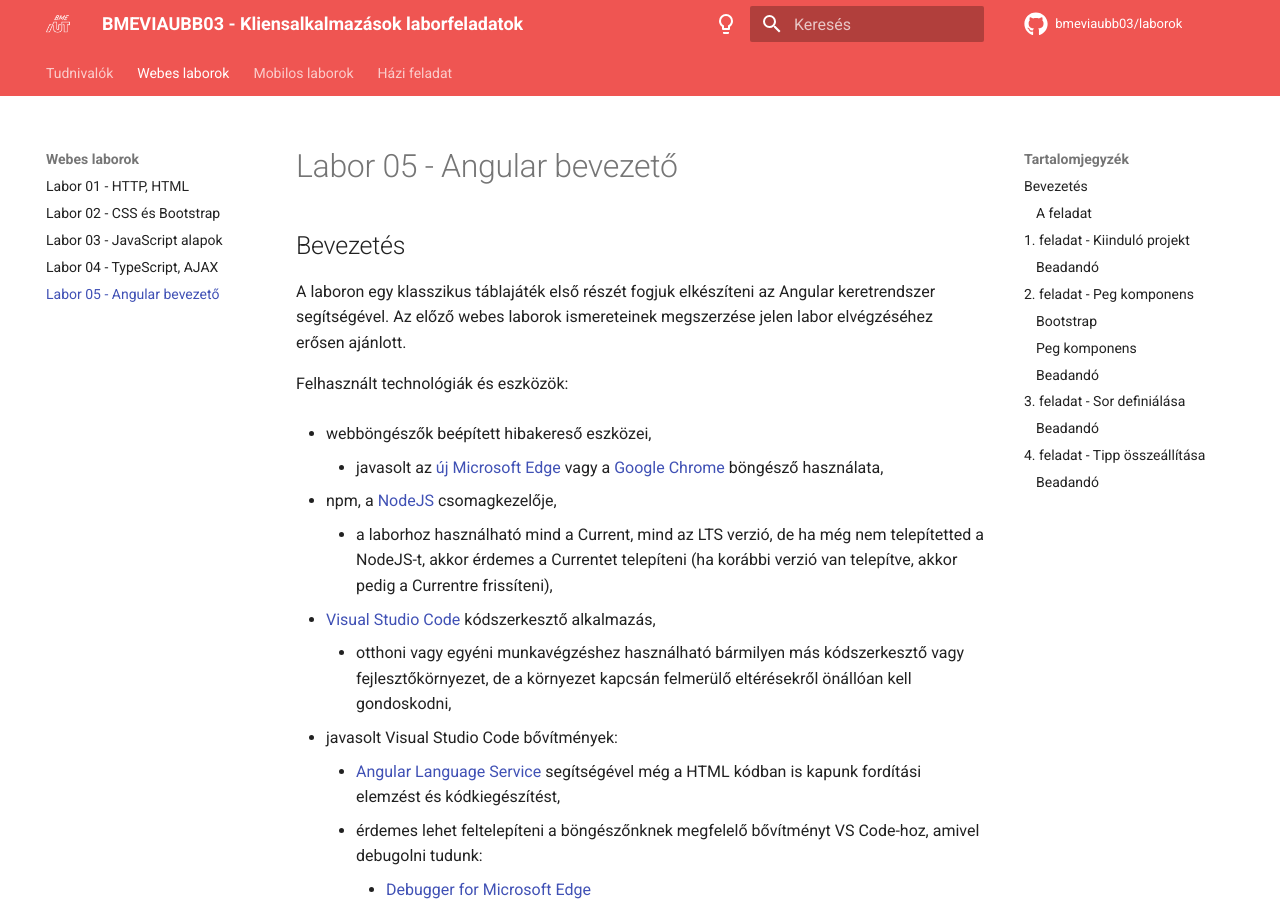
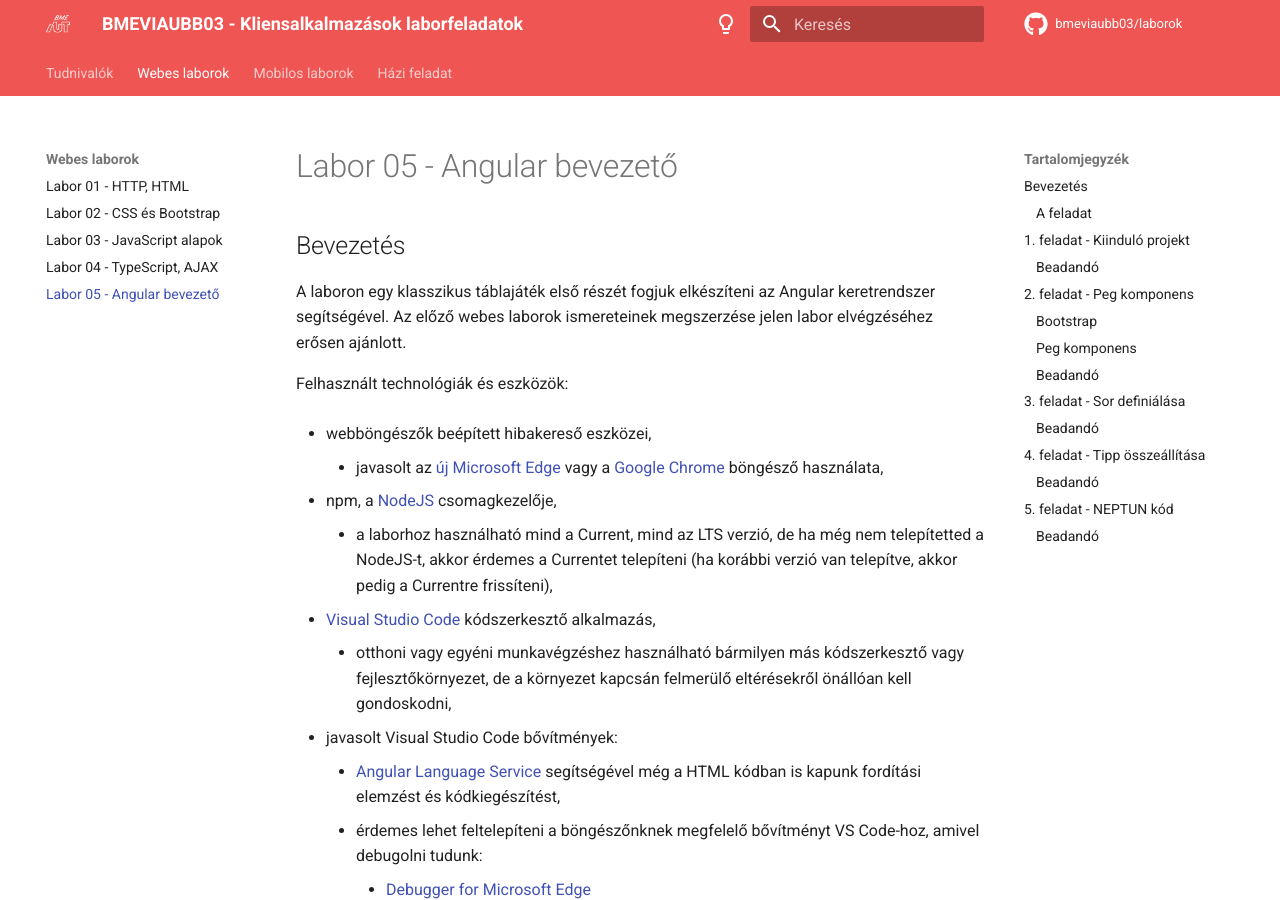
Before and after one commit to BMEVIAUBB03/laborok, an MkDocs documentation site: the page built from docs/laborok/web/05-angular-01/index.md, in a window 1280 px wide and 900 px high. Built offline with MkDocs 1.6.1 and Material for MkDocs 9.7.7, drawn with Linux system fonts in a browser that asks for light colours; comment, search, counter and statistics services are not loaded.

Commit message:
angular 01 hotfix

```diff
--- a/docs/laborok/web/05-angular-01/index.md
+++ b/docs/laborok/web/05-angular-01/index.md
@@ -600,7 +600,7 @@ Igazítsuk hozzá a stílust (`src\app\app.component.scss`):
 !!! example "4. feladat beadandó (1 pont)"
     Illessz be egy képernyőképet, bal oldalon a kész kezdőoldallal, jobb oldalon a VS Code-ban futó terminállal! (`f4.png`)
 
-# 5. feladat - NEPTUN kód
+## 5. feladat - NEPTUN kód
 
 A currentGuess mezőben tároljuk a felhasználó által aktuálisan szerkesztett tipp példányt, aminek 4 elemet kell tartalmaznia, de semmi nem akadályozza meg, hogy több vagy kevesebb elem kerüljön bele.
 
```
